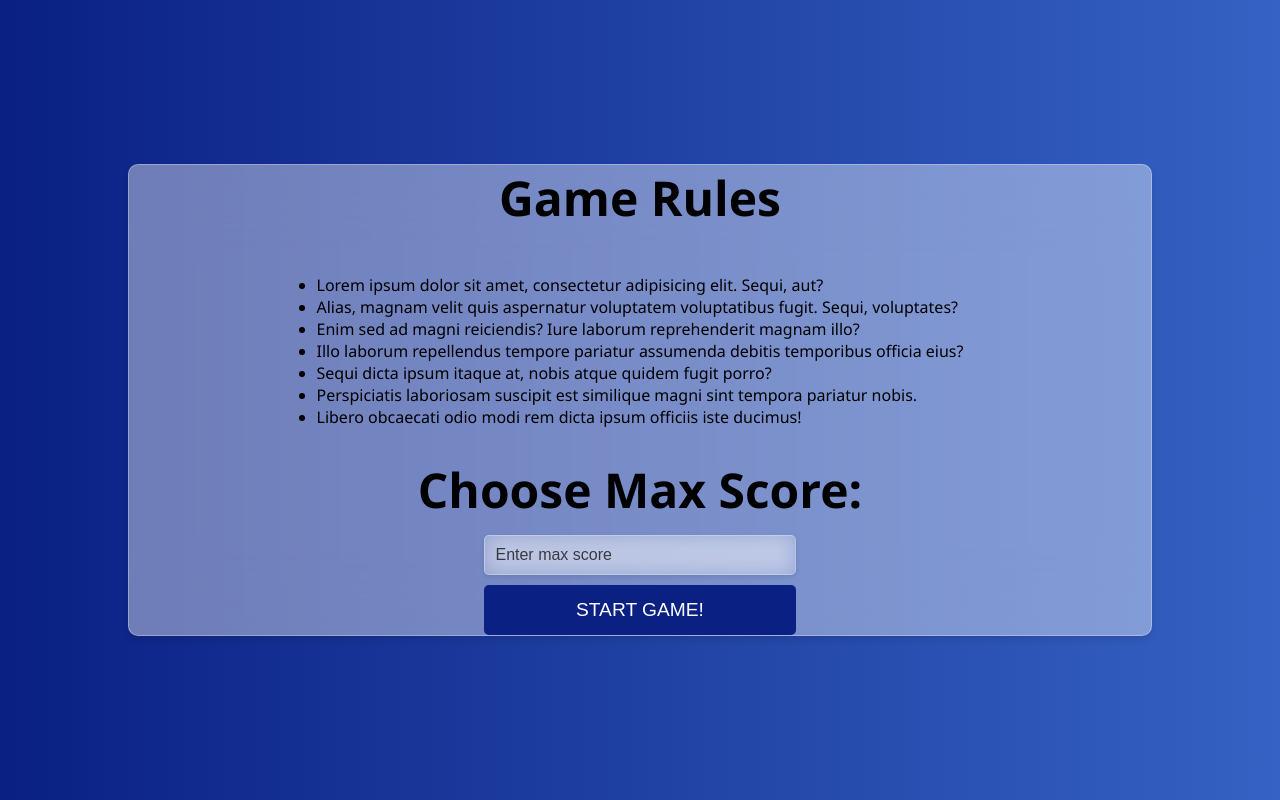
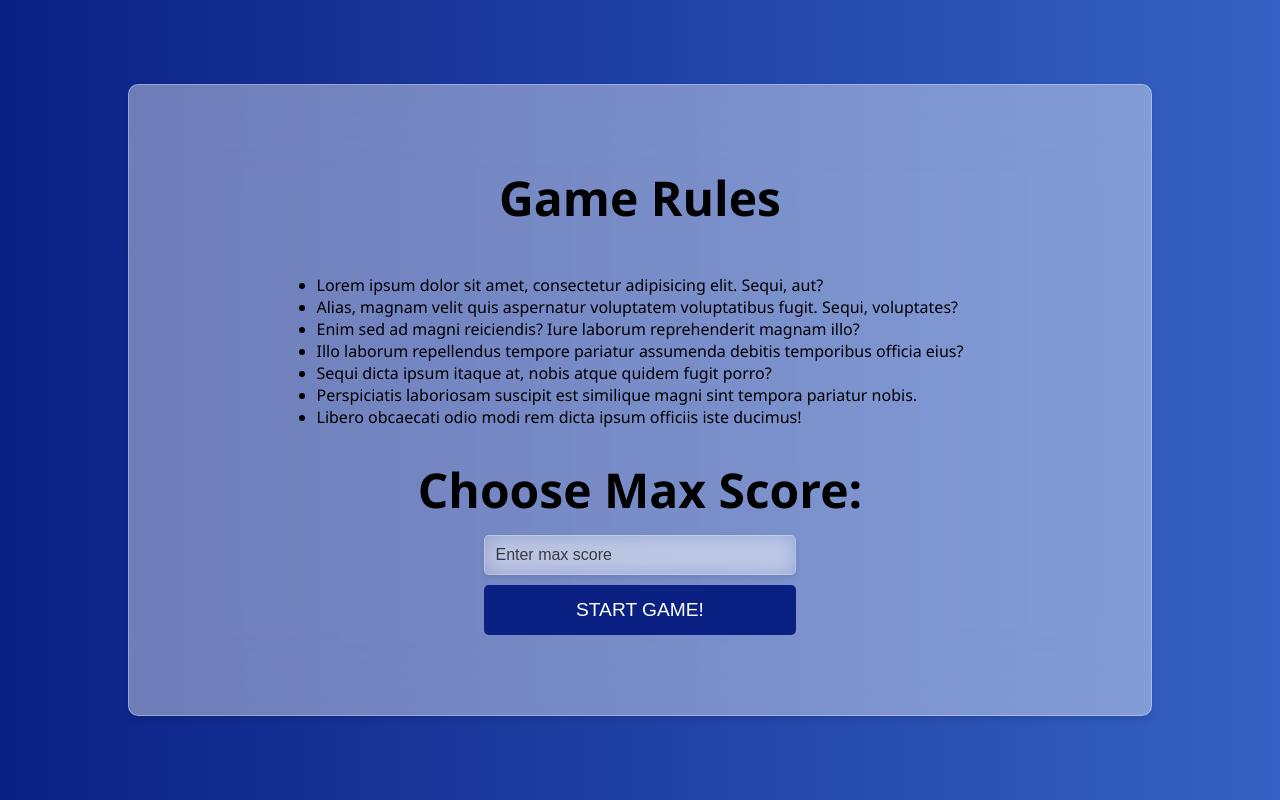
Before and after one commit to expozonee/roll-dice-game, a React (Vite) app: page / in a window 1280 px wide. Built offline with nearby package versions, Linux system fonts and the light colour scheme.

Commit message:
added padding to the initial page on large screens

```diff
--- a/src/components/GameSettingsAndRules/GameSettingsAndRules.css
+++ b/src/components/GameSettingsAndRules/GameSettingsAndRules.css
@@ -1,6 +1,7 @@
 .game-rules-settings {
   width: 80vw;
   z-index: 1000;
+  padding: 5rem;
   backdrop-filter: blur(40px);
   background: rgba(255, 255, 255, 0.4);
   border: 1px solid rgba(255, 255, 255, 0.3);
```
